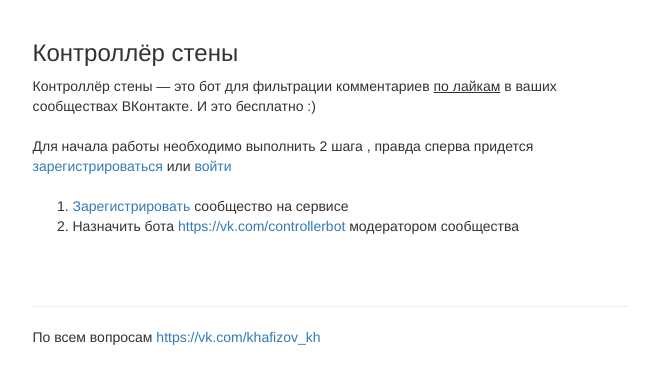
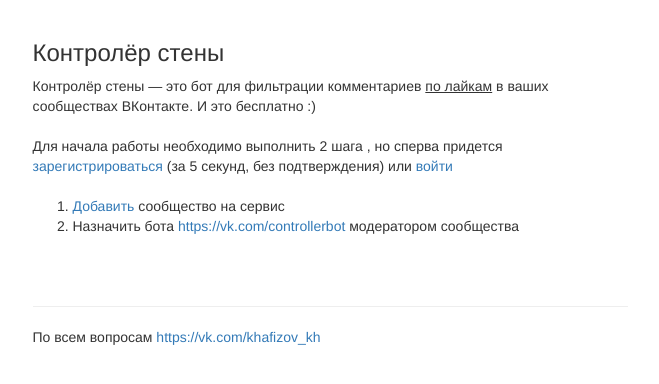
Before and after one commit to xozzslip/wallcontroller, a Django app: page / in a window 1280 px wide. Shown: the part 52-436 px from the top of the page, without its empty margins (310-969 px from the left). Run offline with Django 3.2, Linux system fonts and the light colour scheme; some libraries are stand-ins or nearby versions.

Commit message:
HTML fixes

```diff
--- a/base/templates/base/start_page.html
+++ b/base/templates/base/start_page.html
@@ -6,19 +6,19 @@
     <div class="container-fluid">
         <div class="row">
             <div class="col-md-offset-3 col-md-6">
-                <h3> Контроллёр стены </h3>
-                Контроллёр стены — это бот
+                <h3> Контролёр стены </h3>
+                Контролёр стены — это бот
                 для фильтрации комментариев <u>по лайкам</u> в ваших сообществах ВКонтакте. И это бесплатно :)
                 <br><br>
                 Для начала работы необходимо выполнить 2 шага
                 {% if not user.is_authenticated %}
-                , правда сперва придется <a href="{% url 'base:signup' %}">зарегистрироваться</a> или <a href="{% url 'base:login' %}">войти</a>
+                , но сперва придется <a href="{% url 'base:signup' %}">зарегистрироваться</a> (за 5 секунд, без подтверждения) или <a href="{% url 'base:login' %}">войти</a>
 
                 {% endif %}
                 <br>
                 <br>
                 <ol>
-                    <li> <a href="{% url 'wallcontroller:add_community' %}">Зарегистрировать </a> сообщество на сервисе   </li>
+                    <li> <a href="{% url 'wallcontroller:add_community' %}">Добавить </a> сообщество на сервис   </li>
                     <li> Назначить бота <a href="https://vk.com/controllerbot">https://vk.com/controllerbot</a> модератором сообщества
                 </ol>
 
--- a/wallcontroller/templates/wallcontroller/communities_list.html
+++ b/wallcontroller/templates/wallcontroller/communities_list.html
@@ -3,6 +3,9 @@
 {% block title %}Communitites{% endblock %}
 
 {% block content %}
+{% if not communities %}
+Есть чё поудалять?
+{% endif %}
 <ul>
     {% for community in communities %}
         <li>
--- a/wallcontroller/templates/wallcontroller/community.html
+++ b/wallcontroller/templates/wallcontroller/community.html
@@ -14,7 +14,8 @@
         Вы, пока, не назначили бота модератором вашего сообщества
         (<abbr title="Если вы уже назначили бота модератором, то этот статус исчезнет в течение 5 минут">обновление</abbr> этого статуса происходит раз в 5 минут)
         <br>
-        <small>Для назначения скопируйте <abbr title="Либо просто введите в поиске имя бота: {{ community.moderator.name }}">адрес бота</abbr> <u>{{ community.moderator.url }}</u> и пройдите по ссылке <a target="_blank" href="{{ community.url }}?act=users&tab=admins">{{ community.url }}?act=users&tab=admins</a></small>
+        <small><u>Добавить руководителя</u> можно по ссылке <a target="_blank" href="{{ community.url }}?act=users&tab=admins">{{ community.url }}?act=users&tab=admins</a>.<br>Перейдя по адресу нажмите "Добавить руководителя" и вбейте в поиск по подписчикам адрес бота<u> {{ community.moderator.url }}</u> либо имя бота: {{ community.moderator.name }}. Для функционирования достаточно прав модератора
+        <br> За отражение в блоке контактов — благодарчик! </small>
         </div>
     {% endif %}
 
@@ -25,7 +26,7 @@
     {% endif %}
 
     {% if community.under_moderation and not community.disabled %}
-        <div class="alert alert-success">Комментарии удаляются!</div>
+        <div class="alert alert-success">Комментарии удаляются! <br> <small>Сессия удаления начинается каждые 5 минут</small></div>
     {% endif %}
     <br>
 
```
Also changed, not shown: default/settings.py (+0 -9 lines).
